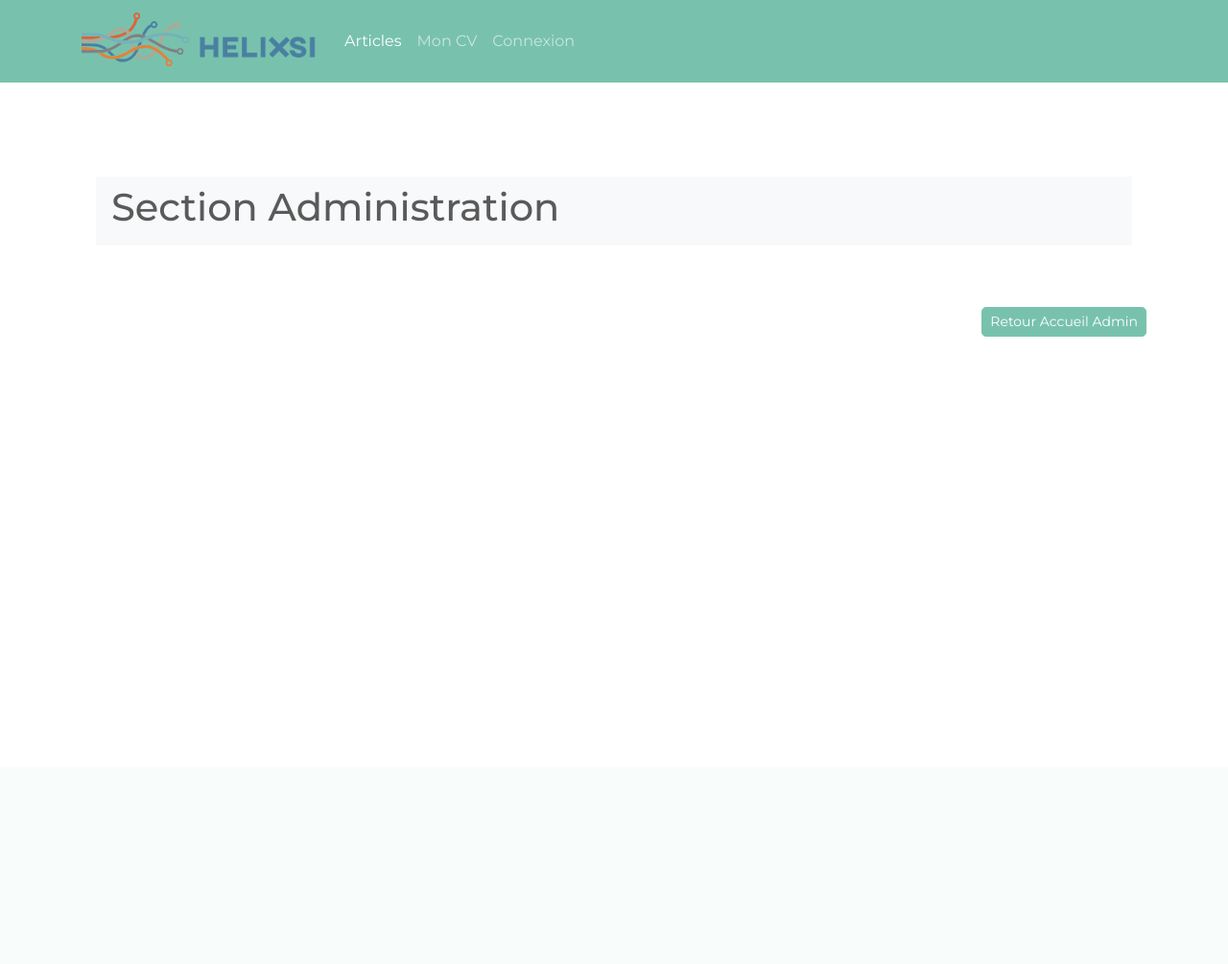
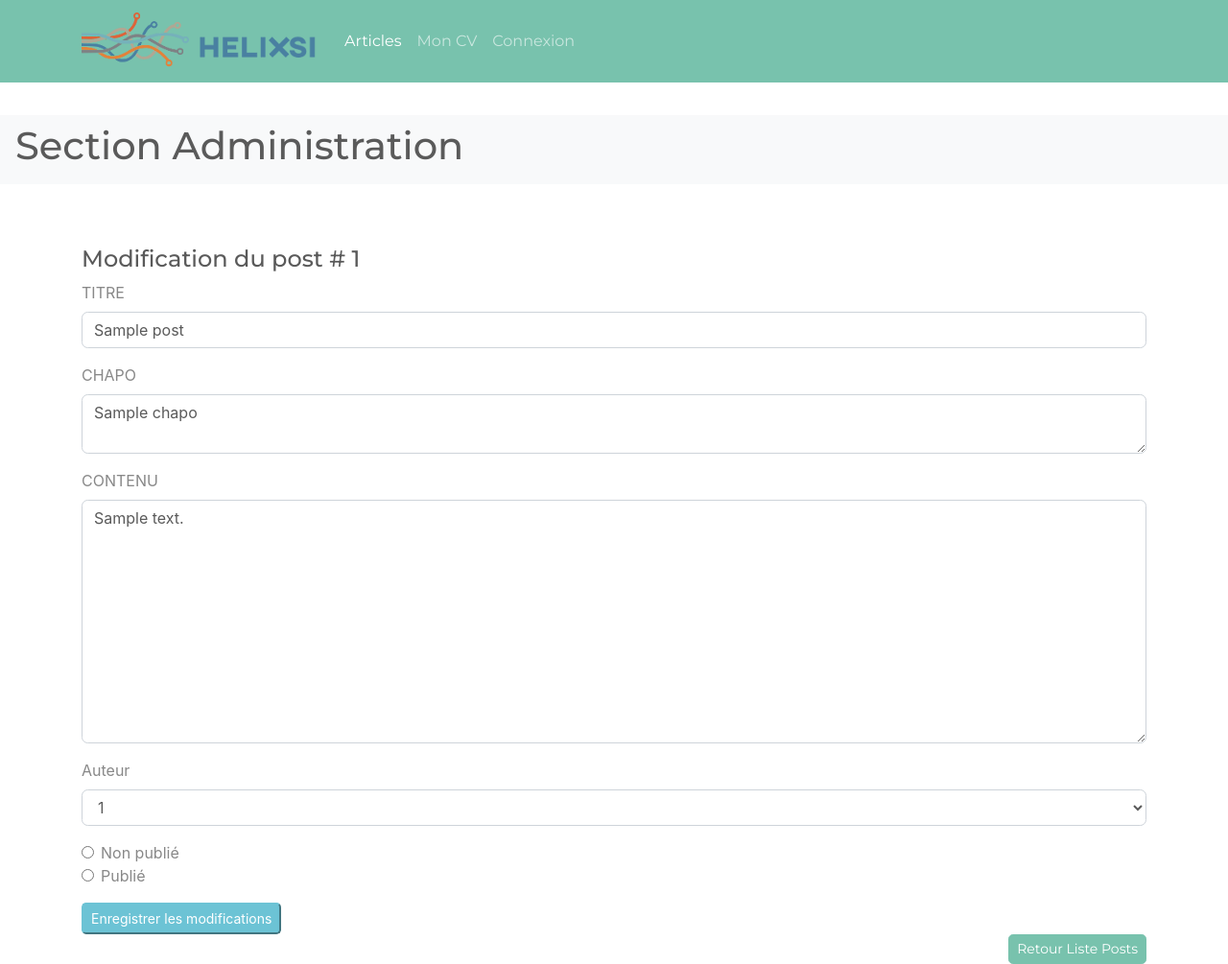
Before and after one commit to Toasted201/OpenClassroom_P05, a PHP site: template View/Back/editPostDetail.html.twig in a window 1280 px wide. Shown: the whole page at 96% size. Before the commit the page ends 351 px from the top, so only its background shows below. Run offline with PHP 8.4, Linux system fonts and the light colour scheme; the template is opened without the code that fills it: most values are stand-ins (such as "Sample title", 1, 10 or a date in 2020); some libraries are stand-ins or nearby versions.

Commit message:
Update Post

```diff
--- a/View/Back/editPostDetail.html.twig
+++ b/View/Back/editPostDetail.html.twig
@@ -3,5 +3,58 @@
 {% block title %}Modification Post{% endblock %}
 
 {% block content %}
-<a class="btn btn-primary btn-sm float-right" href="?action=admin" role="button">Retour Accueil Admin</a>
+<div class="bs-component">
+<h4>Modification du post # {{ post.id }}</h4>
+        <form method="post" action="?action=updatePost">
+            <div class="form-group">
+                <label for="titreEditPost">TITRE</label>
+                <input type="text" class="form-control" id="titre" name='titleEditPost' value= "{{ post.title }}" maxlength="255" cols="50">
+            </div>
+            <div class="form-group">
+                <label for="chapoEditPost">CHAPO</label>
+                <textarea class="form-control" id="chapo" name='chapoEditPost' rows="2">{{ post.chapo }}</textarea>
+        </div>
+        <div class="form-group">
+            <label for="contenuEditPost">CONTENU</label>
+            <textarea class="form-control" id="contenu" name='contentEditPost' rows="10">{{ post.content }}</textarea>
+        </div>
+        <div class="form-group">
+            <label for="user">Auteur</label>
+            <select class="form-control" id="user" name="userIdEditPost">
+                {% for user in listUsers %}
+                <option> {{ user.id }} </option>
+                {% endfor %}
+            </select>
+         </div>
+        <div class="form-group">
+            <div class="form-check">
+                <label class="form-check-label">
+                <input type="radio" class="form-check-input" id="publish" name="publishEditPost" value="0" {% if post.publish == 0 %} checked {% endif %}>
+                Non publié
+            </label>
+            </div>
+            <div class="form-check">
+                <label class="form-check-label">
+                <input type="radio" class="form-check-input" id="publish" name="publishEditPost" value="1" {% if post.publish == 1 %} checked {% endif %}>
+                Publié
+                </label>
+            </div>
+        </div>
+        <input name="postId" type="hidden" value="{{post.id}}"></input>
+
+        <button type="submit" class="btn-sm btn-info">Enregistrer les modifications</button>
+        </form>
+{% if flashErrorEditPost != false  %}
+    <div class="alert alert-dismissible alert-secondary">
+        {{ flashErrorNewPost }}
+    </div>
+{% else %}
+    {% if flashSuccessEditPost != false  %}
+    <div class="alert alert-dismissible alert-primary">
+    {{ flashSuccessEditPost }}
+    </div>
+    {% endif %}
+{% endif %}
+</div>
+<a class="btn btn-primary btn-sm float-right" href="?action=editPostList" role="button">Retour Liste Posts</a>
 {% endblock %}
--- a/View/Back/editPostList.html.twig
+++ b/View/Back/editPostList.html.twig
@@ -3,14 +3,16 @@
 {% block title %}Modification Post (Liste){% endblock %}
 
 {% block content %}
+<h3>Liste des posts</h3> <a class="btn btn-primary btn-sm float-right" href="?action=admin" role="button">Retour Accueil Admin</a>
     <div class="bs-component">
         {% for post in listPosts %}
             <div class="card" style="width: 100%;">
                 <div class="card-body">
                     <h5 class="card-title">{{ post.title }}</h5>
                     <p class="card-text"> {{ post.chapo }} </p>
-                        <p class="card-text"> {{ post.date_last }} </p>
-                        <a href="?action=post&postId={{ post.id }}" class="btn btn-primary">La suite</a>
+                    <p class="card-text"> Dernière modification le {{ post.dateLast }} </p>
+                    <a href="?action=editPostDetail&postId={{ post.id }}" class="btn btn-primary">Modifier</a>
+                </div>
             </div>
         {% endfor %}
     </div>
--- a/View/Front/posts.html.twig
+++ b/View/Front/posts.html.twig
@@ -10,7 +10,7 @@
                     <div class="card-body">
                         <h5 class="card-title">{{ post.title }}</h5>
                         <p class="card-text"> {{ post.chapo }} </p>
-                        <p class="card-text"> {{ post.date_last }} </p>
+                        <p class="card-text"> {{ post.dateLast }} </p>
                         <a href="?action=post&postId={{ post.id }}" class="btn btn-primary">La suite</a>
                     </div>
                 </div>
--- a/View/Template/baseBack.html.twig
+++ b/View/Template/baseBack.html.twig
@@ -31,23 +31,17 @@
                     {% else %} <a class="nav-link" href="?action=deconnexion"> Déconnexion ( {{firstName}}) </a>
                     {% endif %}
                 </li>
-
             </ul>
         </div>
     </div>
 </div>
 
-<div class="bs-docs-section clearfix">
-    <div class="container">
-        <div class="col">
-            <div class="bs-component">
-                <nav class="navbar navbar-expand-lg navbar-light bg-light">
-                    <h1>Section Administration</h1>
-                </nav>
-            </div>
-        </div>
-    </div>
+<div class="bs-component">
+    <nav class="navbar navbar-expand-lg navbar-light bg-light">
+        <h1>Section Administration</h1>
+    </nav>
 </div>
+
 
 <div class="container">
     <div class="bs-docs-section"> <!--contenu-->
--- a/public/index.php
+++ b/public/index.php
@@ -25,6 +25,8 @@ $router->pushGet('admin', [BackController::class, 'admin']);
 $router->pushPost('addPost', [BackController::class, 'addPost']);
 $router->pushGet('newPost', [BackController::class, 'newPost']);
 $router->pushGet('editPostList', [BackController::class, 'editPostList']);
+$router->pushGet('editPostDetail', [BackController::class, 'editPostDetail', ['postId']]);
+$router->pushPost('updatePost', [BackController::class, 'updatePost']);
 $router->pushGet('validComment', [BackController::class, 'validComment']);
 $router->run();
 exit;
```
Also changed, not shown: Controller/BackController.php (+40 -2 lines), Model/Manager/PostManager.php (+30 -0 lines), View/Back/newPost.html.twig (indentation only). Lines whose indentation alone changed are shown as unchanged.
